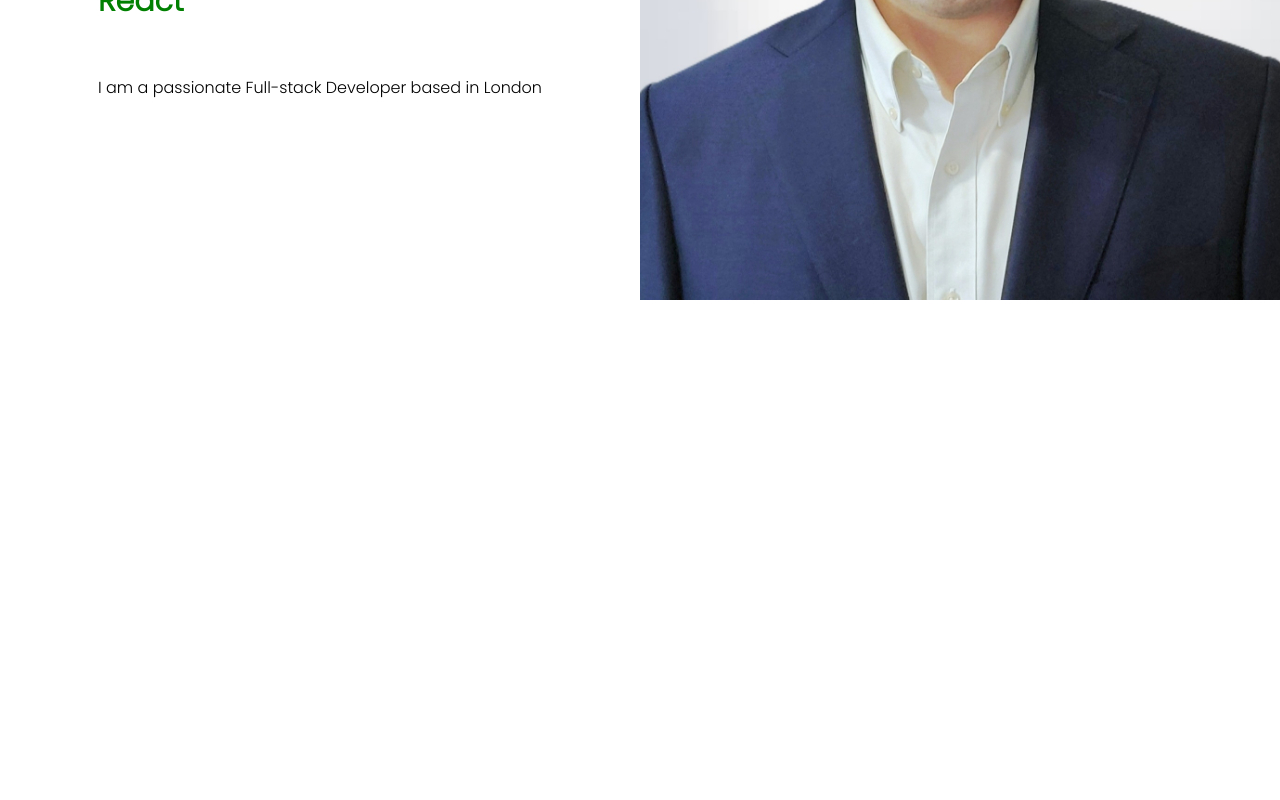
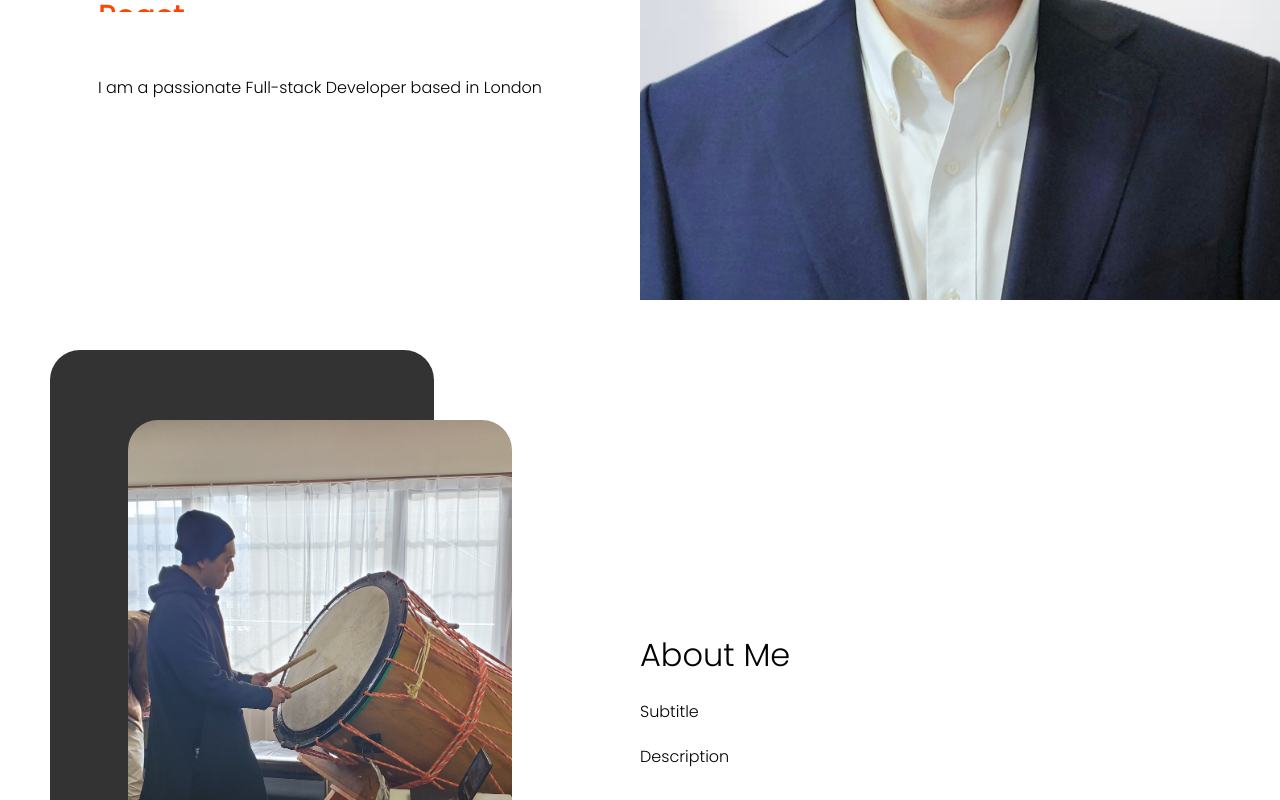
Before and after one commit to jimmehyuen/portfolio, a React (Create React App) app in the folder my-portfolio/: page / in a window 1280 px wide. Shown: the part 500-1300 px from the top of the page. Before the commit the page ends 800 px from the top, so only its background shows below. Built offline with nearby package versions, Linux system fonts and the light colour scheme.

Commit message:
added about section

```diff
--- a/my-portfolio/src/App.jsx
+++ b/my-portfolio/src/App.jsx
@@ -1,9 +1,13 @@
-import Intro from "./components/intro/intro";
+import About from "./components/about/About";
+import Intro from "./components/intro/Intro";
 
 const App = () => {
-  return <div>
-    <Intro/>
-  </div>
+  return (
+    <div>
+      <Intro />
+      <About/>
+    </div>
+  );
 };
 
 export default App;
--- /dev/null
+++ b/my-portfolio/src/components/about/About.jsx
@@ -0,0 +1,23 @@
+import "./about.css"
+import Me from "../../img/drum.jpg"
+
+const About = () => {
+  return (
+    <div className="a">
+      <div className="a-left">
+        <div className="a-card bg"></div>
+        <div className="a-card">
+          <img src={Me} alt="" className="a-img" />
+        </div>
+
+      </div>
+      <div className="a-right">
+      <h1 className="a-title">About Me</h1>
+      <p className="a-sub">Subtitle</p>
+      <p className="a-desc">Description</p>
+      </div>
+    </div>
+  )
+}
+
+export default About
--- /dev/null
+++ b/my-portfolio/src/components/about/about.css
@@ -0,0 +1,52 @@
+.a{
+  height: 100vh;
+  display: flex;
+  align-items: center;
+}
+
+.a-left{
+  flex:1;
+  display: flex;
+  align-items: center;
+  justify-content: center;
+  position: relative;
+  height: 100%;
+}
+
+.a-right{
+  flex:1;
+}
+
+.a-card.bg{
+  position: absolute;
+  top: 50px;
+  left: 50px;
+  background-color: #333;
+
+}
+
+.a-card{
+  width: 60%;
+  height: 70vh;
+  border-radius: 30px;
+  position: relative;
+  overflow: hidden;
+}
+
+.a-img{
+  width: 100%;
+  height: 100%;
+  object-fit: cover;
+}
+
+.a-title{
+  font-weight: 400;
+}
+
+.a-sub{
+  margin: 20px 0px;
+}
+
+.a-desc{
+  font-weight: 300;
+}
--- a/my-portfolio/src/components/intro/intro.css
+++ b/my-portfolio/src/components/intro/intro.css
@@ -61,7 +61,7 @@
   height: 50px;
   font-size: 30px;
   font-weight: bold;
-  color: green;
+  color: orangered;
   display: flex;
   align-items: center;
 }
```
Also changed, not shown: my-portfolio/src/img/drum.jpg (added), 1 other file (tests, documents, lock files or other folders).
